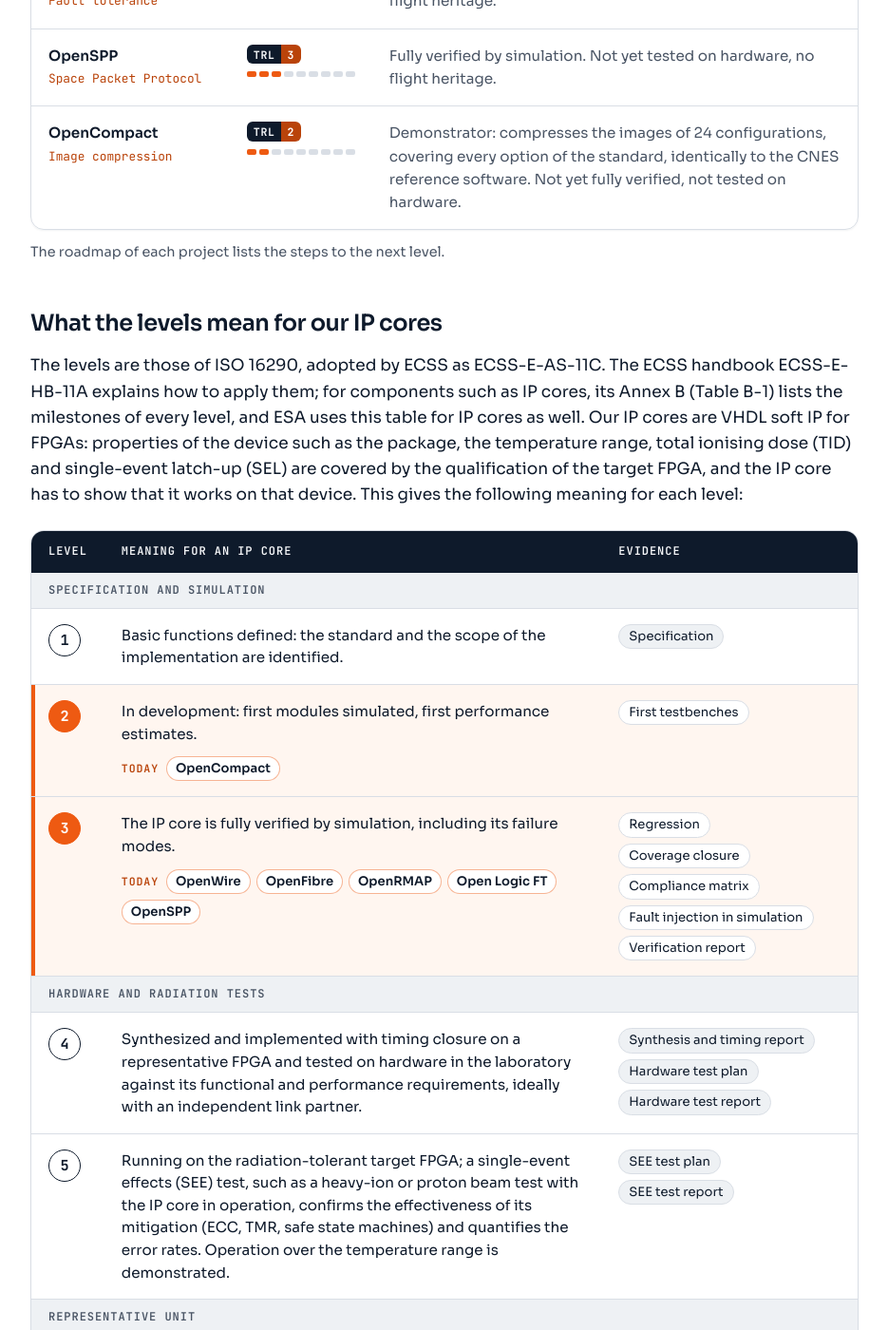
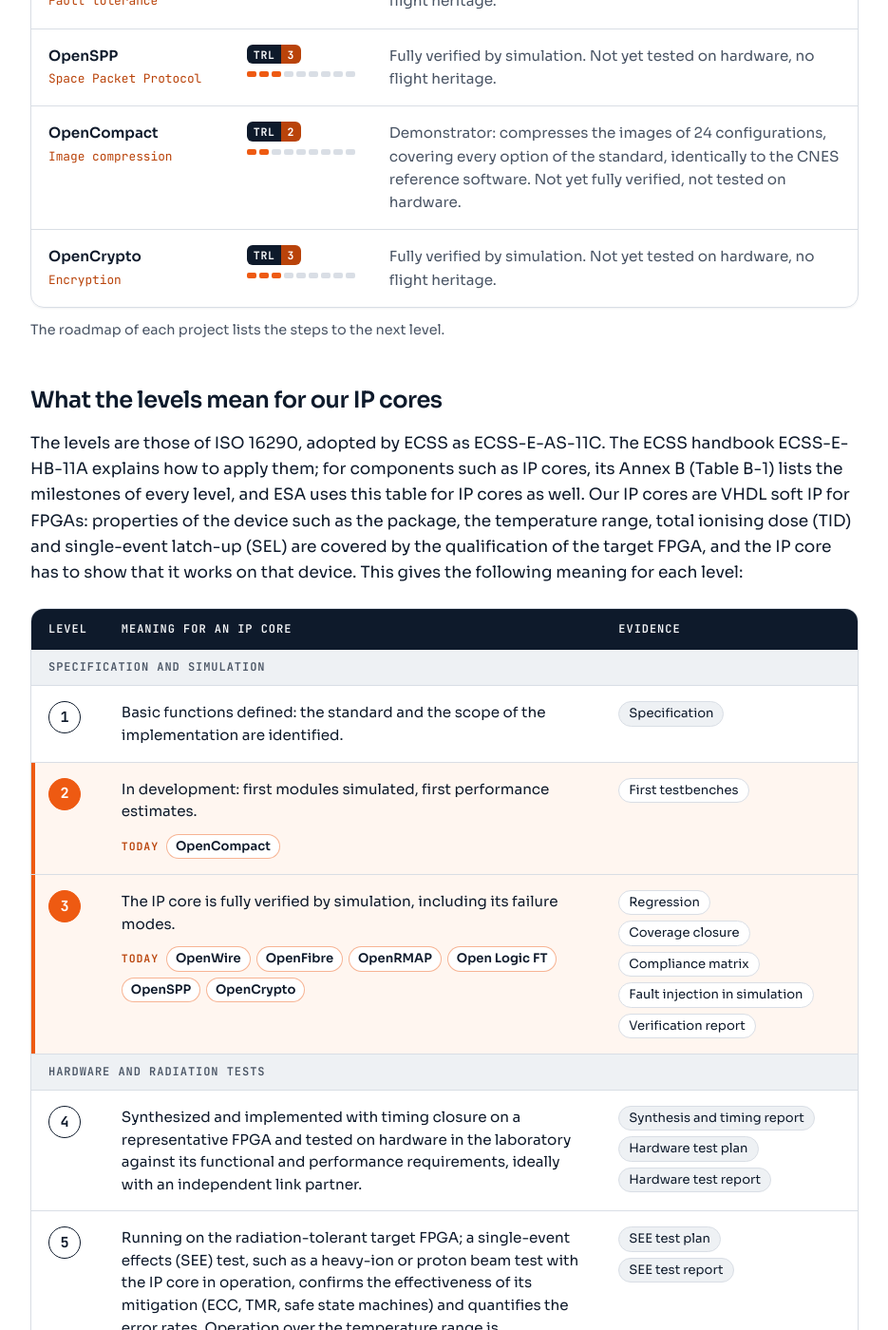
Before and after one commit to open-space-hdl/open-space-hdl.github.io, a Jekyll site: the page built from trl.html, in a window 1280 px wide and 1400 px high, scrolled down 732 px. Shown: the whole window at 95% size, without its empty margins (172-1107 px from the left). Built offline with Jekyll 4.4.1, drawn with Linux system fonts in a browser that asks for light colours.

Commit message:
OpenCrypto is public at TRL 3
The OpenCrypto card links the source on GitHub and the documentation at
openspacehdl.org/opencrypto/ and shows TRL 3: fully verified by
simulation, not yet tested on hardware.

```diff
--- a/_data/projects.yml
+++ b/_data/projects.yml
@@ -70,5 +70,7 @@
   repo: opencrypto
   category: Encryption
   summary: An open AES-GCM implementation for encryption and decryption of real-time data streams.
-  public: false
-  docs: false
+  public: true
+  docs: true
+  trl: 3
+  trl_status: Fully verified by simulation. Not yet tested on hardware, no flight heritage.
```
